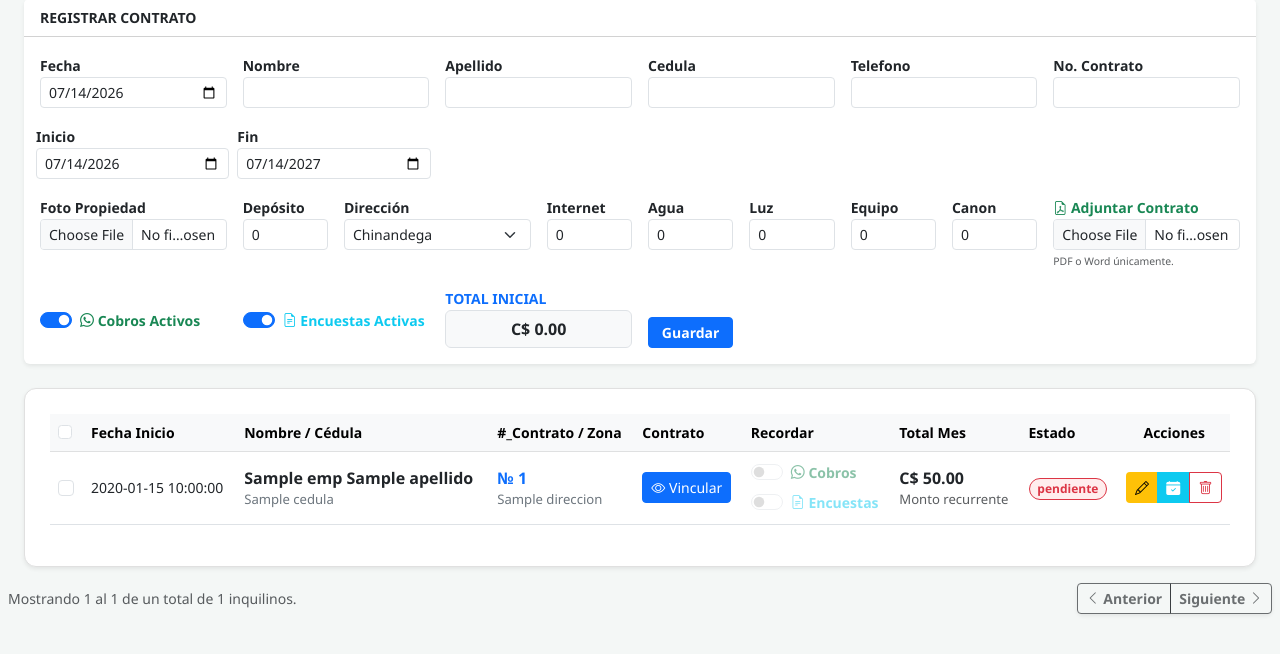
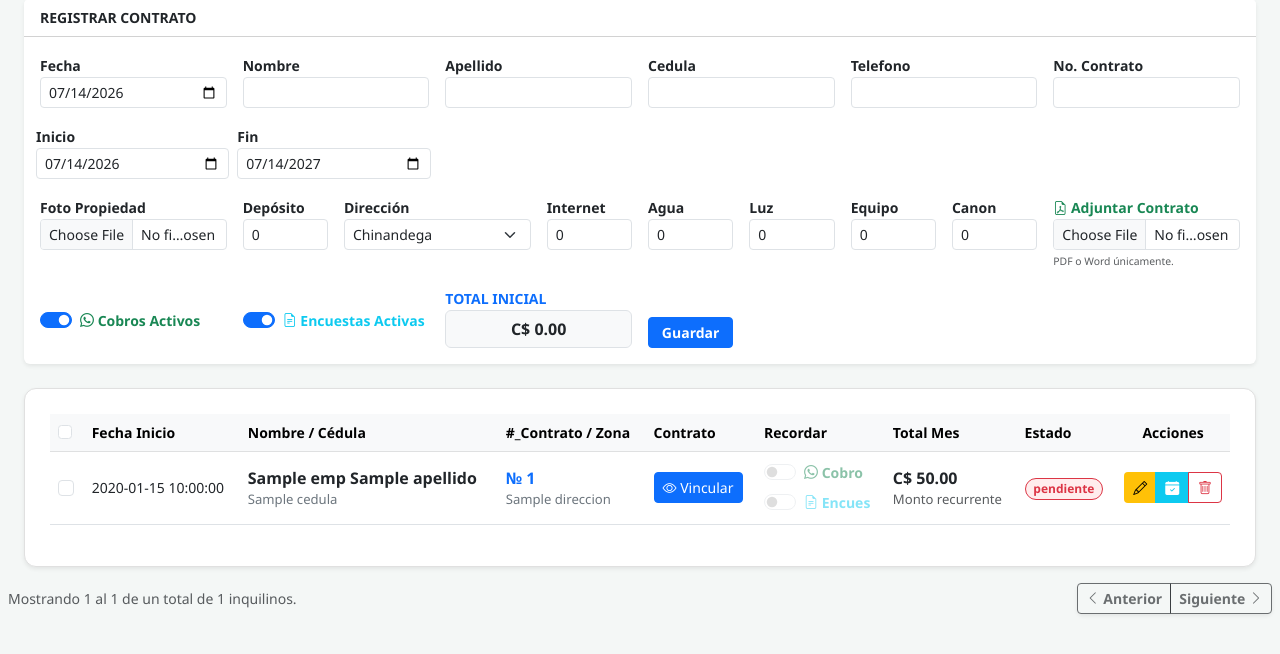
Before and after one commit to osmanmelendez485-glitch/Web, a Flask app: template templates/index.html in a window 1280 px wide. Shown: the part 130-784 px from the top of the page. Run offline with Flask 3, Linux system fonts and the light colour scheme; the template is opened without the code that fills it: most values are stand-ins (such as "Sample title", 1, 10 or a date in 2020).

Commit message:
Encuentas

```diff
--- a/templates/encuesta.html
+++ b/templates/encuesta.html
@@ -33,7 +33,7 @@
             "lleva_foto": false
         },
         {
-            "texto": "¿Cómo se encuentra el estado del sistema eléctrico?,
+            "texto": "¿Cómo se encuentra el estado del sistema eléctrico?",
             "opciones": ["Excelente", "Bueno", "Intermitente", "Malo"],
             "lleva_foto": true
         },
--- a/templates/index.html
+++ b/templates/index.html
@@ -191,7 +191,7 @@
                                         <input class="form-check-input" type="checkbox" disabled
                                             {% if emp.get('enviar_copia_inquilino') == true or emp.get('enviar_copia_inquilino') == 'true' %}checked{% endif %}>
                                         <label class="form-check-label small fw-bold text-success">
-                                            <i class="bi bi-whatsapp"></i> Cobros
+                                            <i class="bi bi-whatsapp"></i> Cobro
                                         </label>
                                     </div>
                                 </div>
@@ -202,7 +202,7 @@
                                         <input class="form-check-input" type="checkbox" disabled
                                             {% if emp.get('enviar_encuesta_inquilino') == true or emp.get('enviar_encuesta_inquilino') == 'true' %}checked{% endif %}>
                                         <label class="form-check-label small fw-bold text-info">
-                                            <i class="bi bi-file-earmark-text"></i> Encuestas
+                                            <i class="bi bi-file-earmark-text"></i> Encues
                                         </label>
                                     </div>
                                 </div>
```
